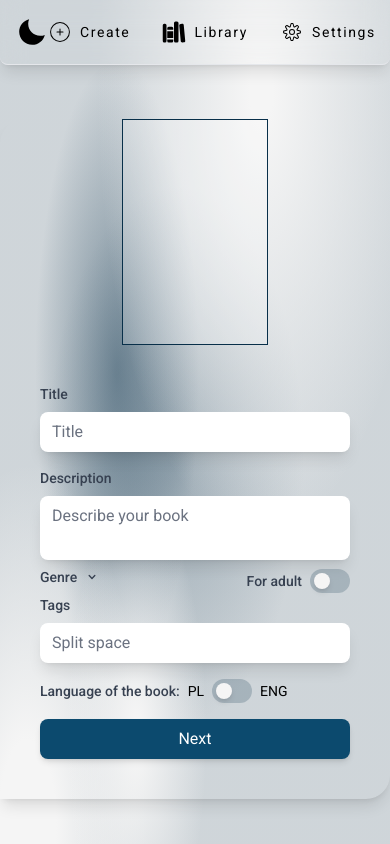
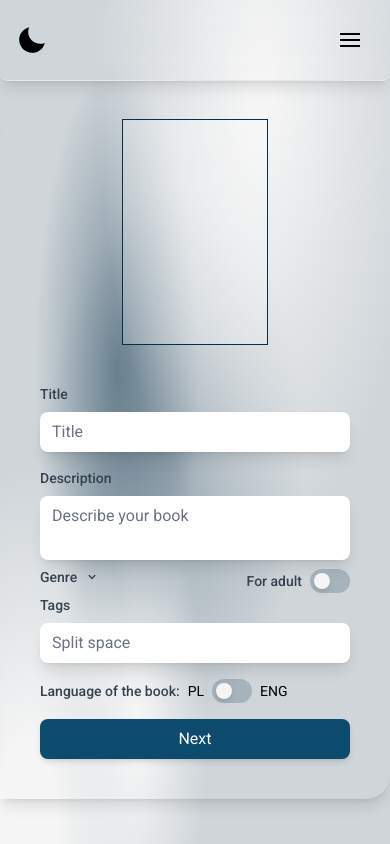
Before and after one commit to pawelek7k/future, a Next.js app: page /myworks/create in a window 390 px wide. Built offline with nearby package versions, Linux system fonts and the light colour scheme; a web font is replaced by a local one.

Commit message:
add mobile nav

```diff
--- a/app/components/navigations/SiteNav.tsx
+++ b/app/components/navigations/SiteNav.tsx
@@ -1,20 +1,24 @@
 "use client";
 
+import { Divide as Hamburger } from "hamburger-react";
 import { signOut } from "next-auth/react";
 import Link from "next/link";
+import { useState } from "react";
 import { CiCirclePlus, CiSettings } from "react-icons/ci";
-import { IoLibrary } from "react-icons/io5";
+import { IoLibrary, IoLogOutOutline } from "react-icons/io5";
 import { Logo } from "../global/Logo";
 
 export const SiteNavigation: React.FC = () => {
+  const [isOpen, setOpen] = useState(false);
+
   const logoutHandler = () => {
     signOut();
   };
 
   return (
-    <header className="flex justify-evenly p-4 w-full fixed z-40 bg-secondaryBg backdrop-blur-md rounded-b-lg border-b top-0 items-center dark:border-b-zinc-800 shadow-lg">
-      <nav className="flex items-center justify-evenly w-full">
-        <Logo />
+    <header className="flex justify-between p-4 w-full fixed z-40  backdrop-blur-md rounded-b-lg border-b top-0 items-center dark:border-b-zinc-800 shadow-lg">
+      <Logo />
+      <nav className="hidden md:flex items-center justify-evenly w-full">
         <ul className="flex gap-8 tracking-widest justify-evenly">
           <li>
             <Link href="myworks/create" className="flex items-center gap-2">
@@ -34,8 +38,60 @@ export const SiteNavigation: React.FC = () => {
               <span className="text-sm">Settings</span>
             </Link>
           </li>
+          <li>
+            <button
+              className="text-sm flex items-center gap-2"
+              onClick={logoutHandler}
+            >
+              <IoLogOutOutline className="w-6 h-6" />
+              Logout
+            </button>
+          </li>
         </ul>
       </nav>
+
+      <div className="md:hidden">
+        <Hamburger
+          toggled={isOpen}
+          toggle={setOpen}
+          size={20}
+          aria-expanded={isOpen}
+        />
+      </div>
+
+      {isOpen && (
+        <nav className="absolute top-20 left-0 w-full p-4 rounded-b-lg shadow-lg md:hidden  backdrop-blur-md bg-neutral-100/50 z-40 ">
+          <ul className="flex flex-col gap-4">
+            <li>
+              <Link href="myworks/create" className="flex items-center gap-2">
+                <CiCirclePlus className="w-6 h-6" />
+                <span className="text-sm">Create</span>
+              </Link>
+            </li>
+            <li>
+              <Link href="/library" className="flex items-center gap-2">
+                <IoLibrary className="w-6 h-6" />
+                <span className="text-sm">Library</span>
+              </Link>
+            </li>
+            <li>
+              <Link href="/settings" className="flex items-center gap-2">
+                <CiSettings className="w-6 h-6" />
+                <span className="text-sm">Settings</span>
+              </Link>
+            </li>
+            <li>
+              <button
+                className="text-sm flex items-center gap-2"
+                onClick={logoutHandler}
+              >
+                <IoLogOutOutline className="w-6 h-6" />
+                Logout
+              </button>
+            </li>
+          </ul>
+        </nav>
+      )}
     </header>
   );
 };
```
